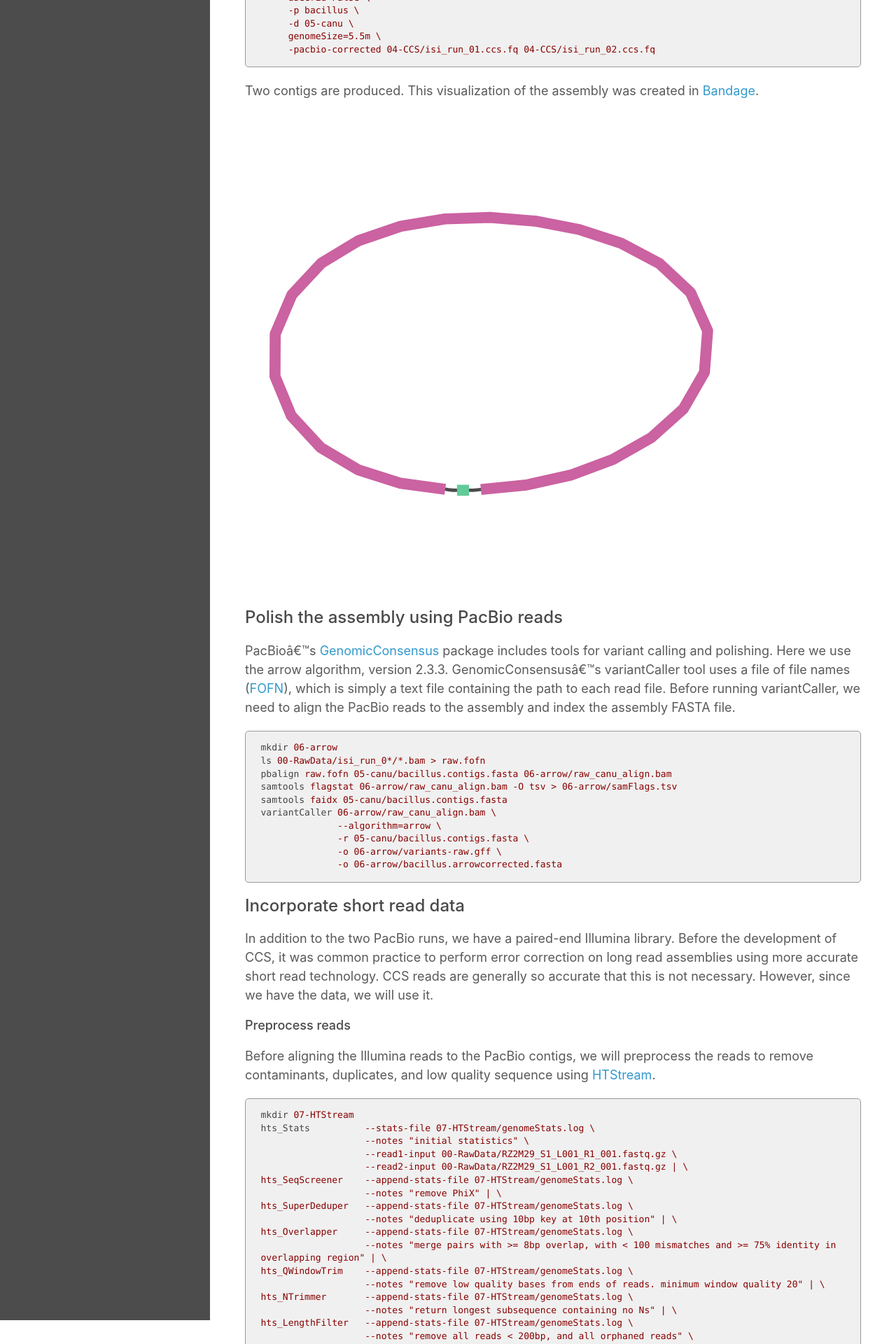
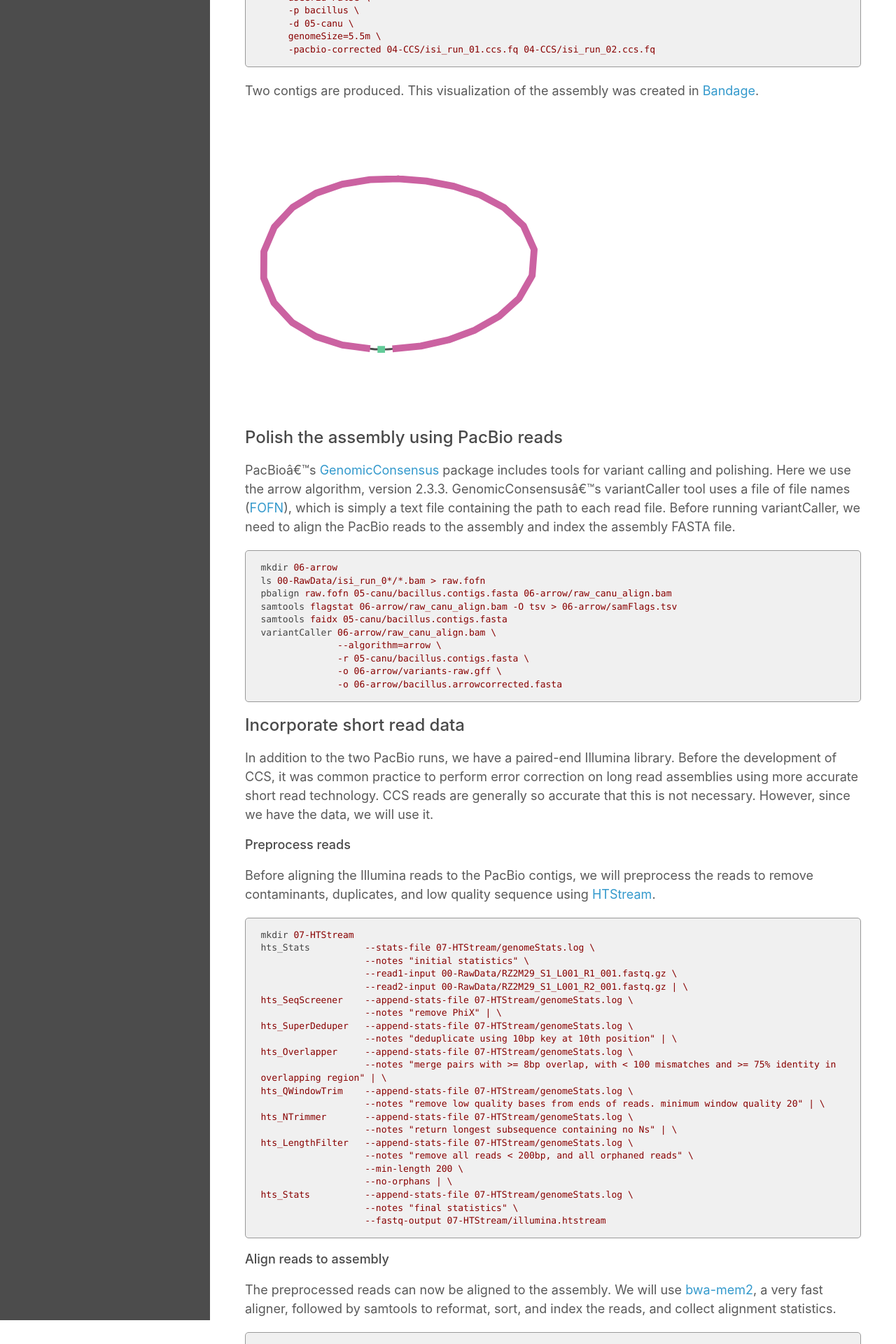
Before and after one commit to ucdavis-bioinformatics-training/2021-ASM-genome-assembly, a Jekyll site: the page built from markdown_docs/assembly.md, in a window 1280 px wide. Shown: the part 3114-5034 px from the top of the page at 70% size. Built offline with Jekyll 4.4.1, drawn with Linux system fonts in a browser that asks for light colours; our own code applies the rules of GitHub Pages for plain Markdown files.

Commit message:
Bandage graphic does NOT need to be that large

```diff
--- a/markdown_docs/assembly.md
+++ b/markdown_docs/assembly.md
@@ -109,7 +109,7 @@
 
 Two contigs are produced. This visualization of the assembly was created in [Bandage](https://rrwick.github.io/Bandage/).
 
-<img src="assembly_figures/bandage_entire_graph.svg" alt="Canu assembly of CCS reads viewed in Bandage" width="80%"/>
+<img src="assembly_figures/bandage_entire_graph.svg" alt="Canu assembly of CCS reads viewed in Bandage" width="50%"/>
 ### Polish the assembly using PacBio reads
 
 PacBio's [GenomicConsensus](https://github.com/PacificBiosciences/GenomicConsensus) package includes tools for variant calling and polishing. Here we use the arrow algorithm, version 2.3.3. GenomicConsensus's variantCaller tool uses a file of file names ([FOFN](https://pb-falcon.readthedocs.io/en/latest/tutorial.html#create-fofn)), which is simply a text file containing the path to each read file. Before running variantCaller, we need to align the PacBio reads to the assembly and index the assembly FASTA file.
```
